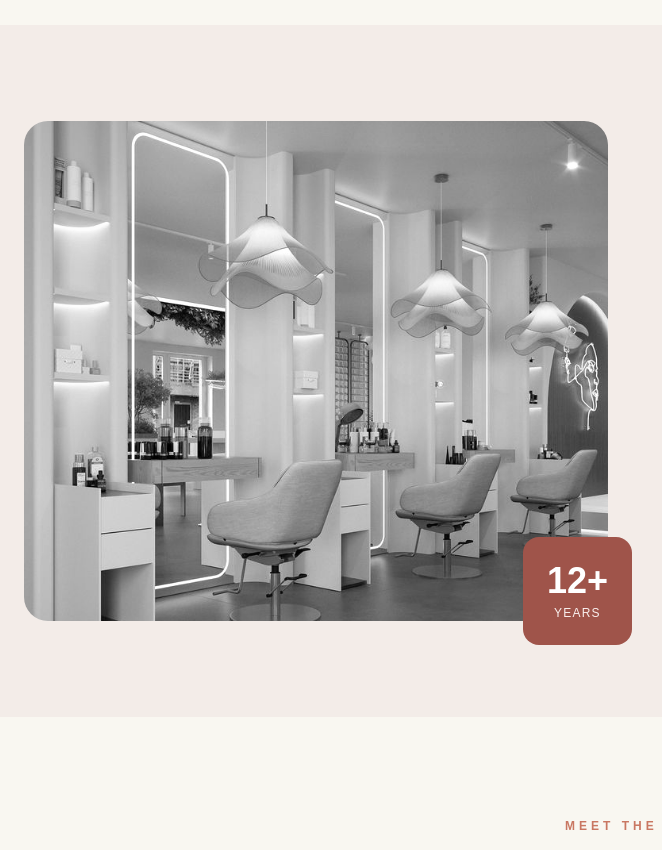
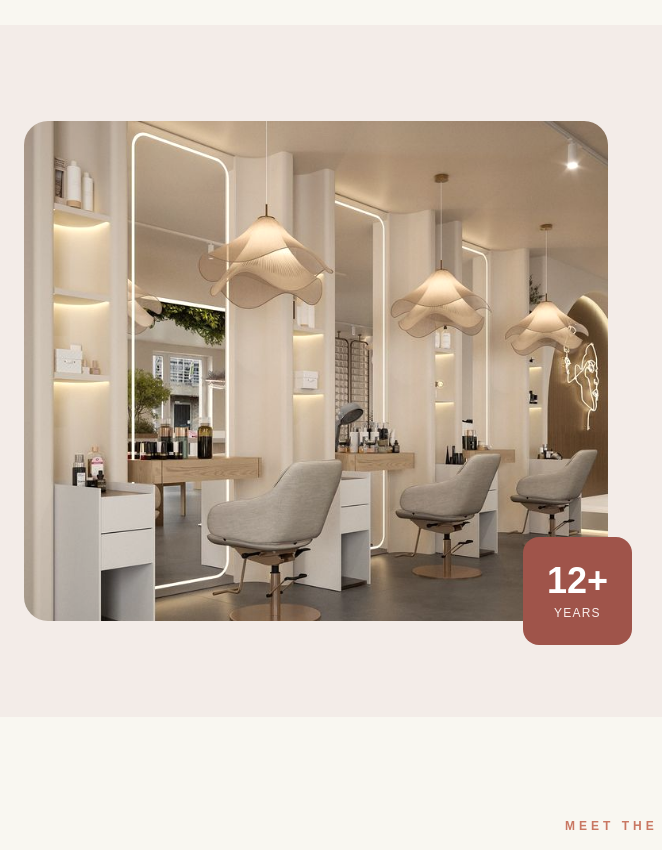
Before and after one commit to shreekatke4-star/salon-demo-2, a plain HTML site: page index.html in a window 1280 px wide. Shown: the part 3980-4830 px from the top of the page, 0-662 px from the left. Drawn offline with nearby package versions, Linux system fonts and the light colour scheme.

Commit message:
Update index.html

```diff
--- a/index.html
+++ b/index.html
@@ -873,8 +873,8 @@ body.loading { overflow: hidden; }
             <div class="grid md:grid-cols-2 gap-16 items-center reveal">
                 <div class="relative">
                     <img src="interior-gallery.jpg"
-                        class="rounded-3xl w-full object-cover h-[500px] grayscale hover:grayscale-0 transition-all duration-700"
-                        style="filter: sepia(0.2) grayscale(1);">
+                            class="rounded-3xl w-full object-cover h-[500px] transition-all duration-700"
+                            style="filter: sepia(0.1);">
                     <div class="absolute -bottom-6 -right-6 bg-brand rounded-2xl p-6 text-center">
                         <div class="text-4xl font-bold text-white">12+</div>
                         <div class="text-xs uppercase tracking-widest mt-1 text-froth">Years</div>
```
